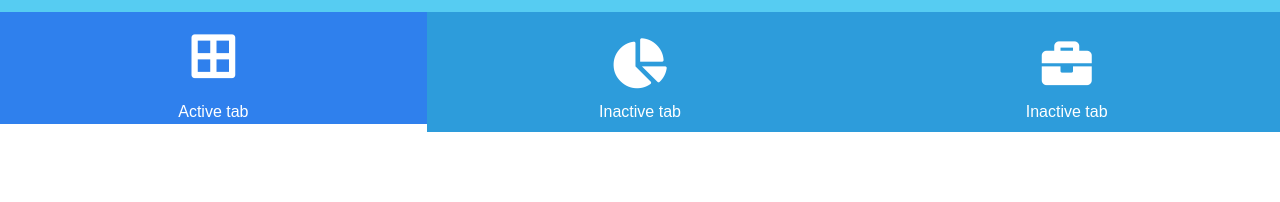
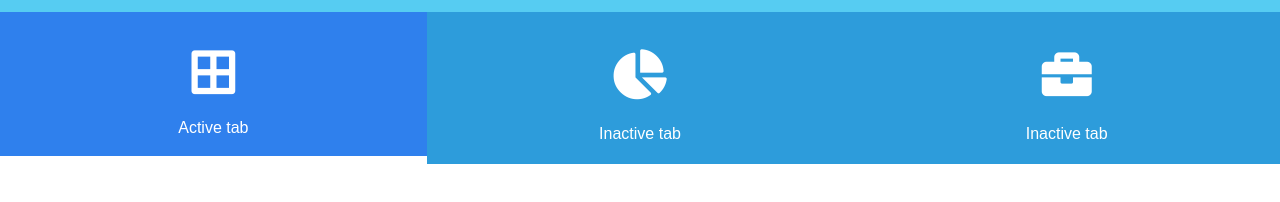
Before and after one commit to aaaannnette/Neo_Front-end, a plain HTML site: page ex2/index.html in a window 1280 px wide. Shown: the part 68-270 px from the top of the page. Drawn offline with Linux system fonts and the light colour scheme.

Commit message:
replace styles

```diff
--- a/ex2/css/styles.css
+++ b/ex2/css/styles.css
@@ -56,6 +56,7 @@ img {
     border-radius: 50%;
     width: 50px;
     height: 50px;
+    object-fit: cover;
 }
 
 .client > span {
@@ -64,15 +65,15 @@ img {
 
 .tabs {
     background-color: #2D9CDB;
-    height: 120px;
+    /* height: 120px; */
     width: 100%;
 }
 
 .tabs .container{
     display: flex;
-    align-items: center;
+    align-items: stretch;
     align-content: space-between;
-    height: 100%;
+    /* height: 100%;    */
 }
 
 .tabs_item {
@@ -80,6 +81,8 @@ img {
     justify-items: center;
     flex: 1;
     align-items: center;
+    padding: 1rem;
+    cursor: pointer;
 }
 
 .fas {
@@ -95,7 +98,7 @@ img {
 
 .tabs_item:hover {
     background: #2F80ED;
-    height: 100%;
+
 }
 
 @media (min-width: 960px) and (max-width: 1280px)   {
```
